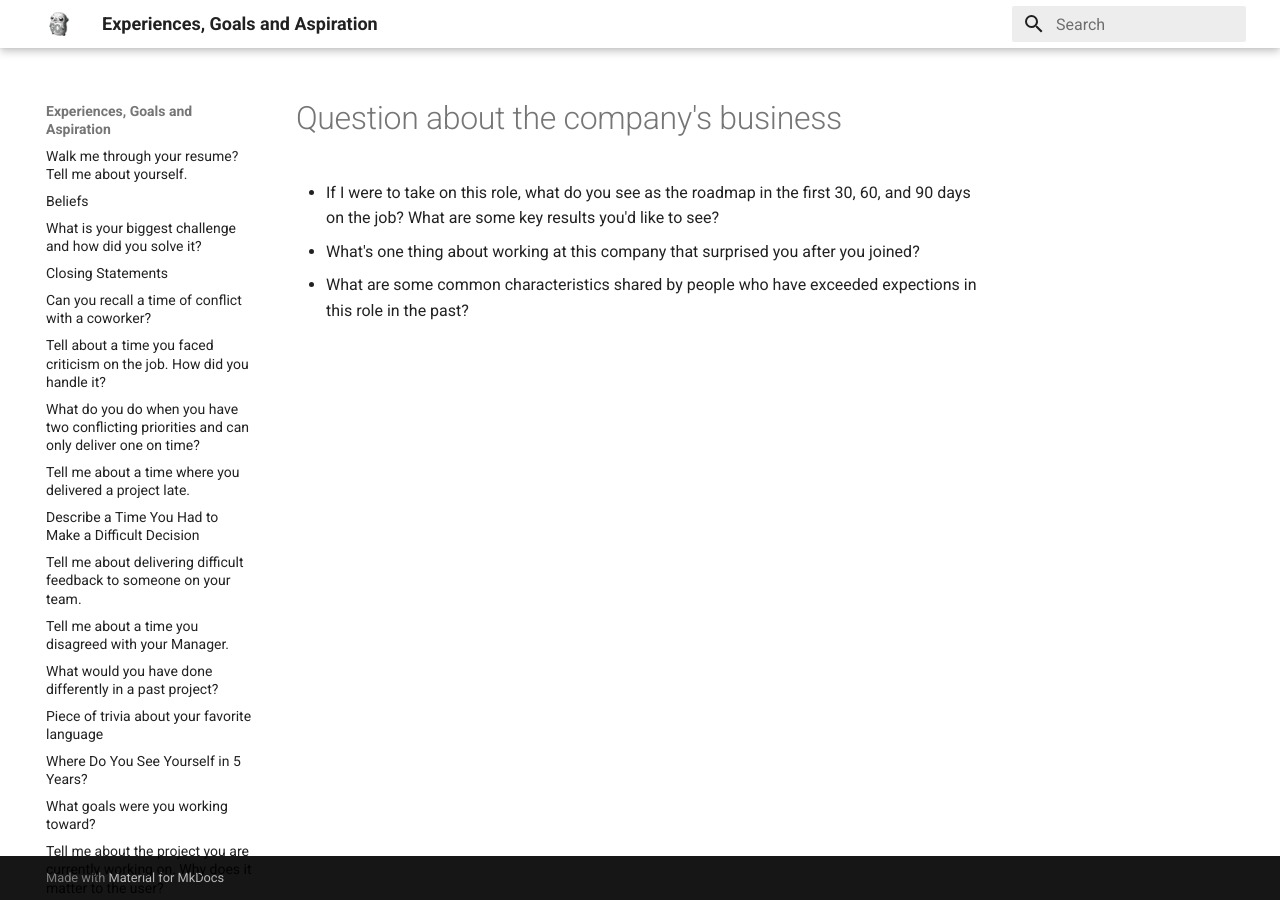
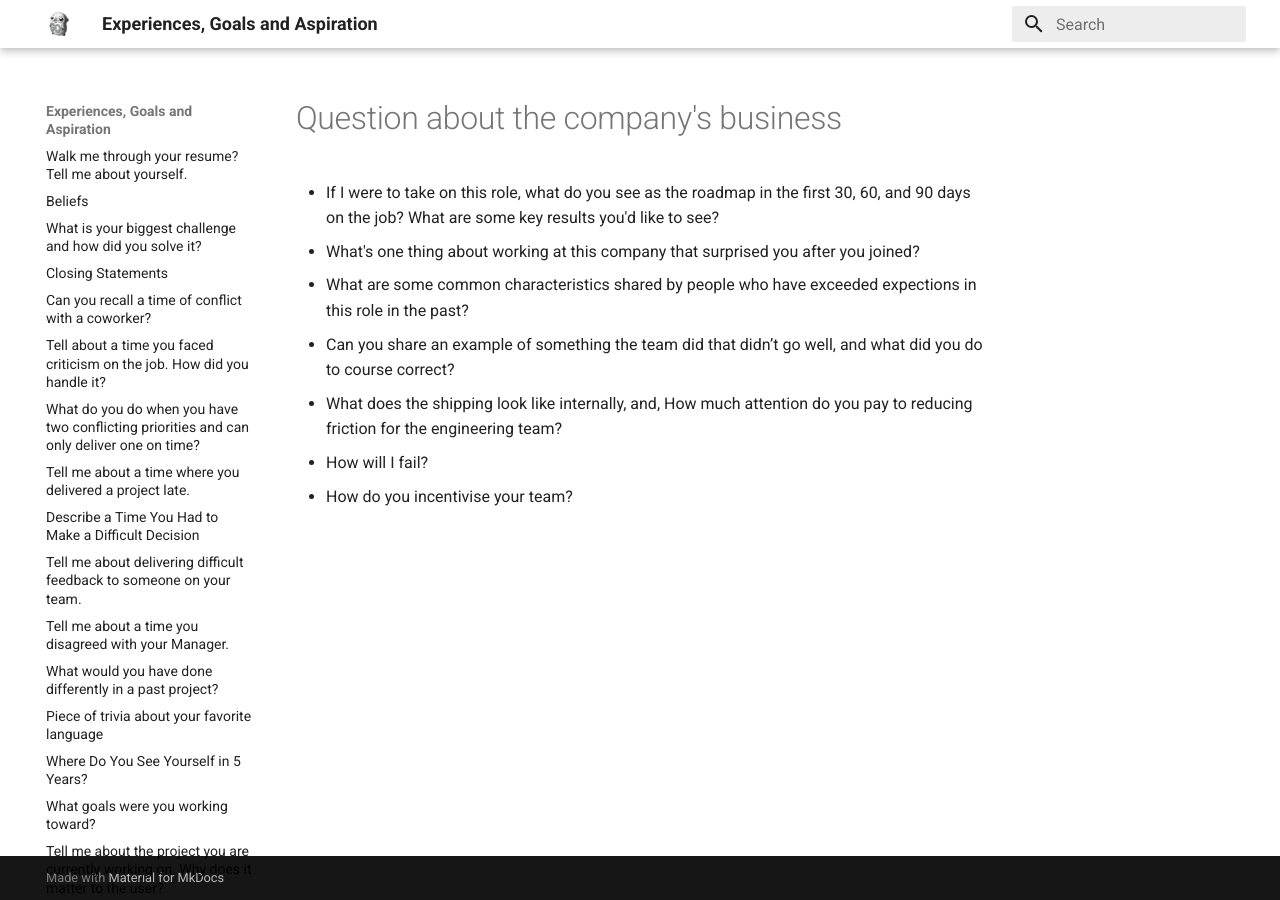
Before and after one commit to stashedUp/experiences, an MkDocs documentation site: the page built from docs/Questions.md, in a window 1280 px wide. Built offline with MkDocs 1.6.1 and Material for MkDocs 9.7.7, drawn with Linux system fonts in a browser that asks for light colours.

Commit message:
Update Questions.md

```diff
--- a/docs/Questions.md
+++ b/docs/Questions.md
@@ -3,3 +3,8 @@
 - If I were to take on this role, what do you see as the roadmap in the first 30, 60, and 90 days on the job? What are some key results you'd like to see?
 - What's one thing about working at this company that surprised you after you joined?
 - What are some common characteristics shared by people who have exceeded expections in this role in the past?
+
+- Can you share an example of something the team did that didn’t go well, and what did you do to course correct?
+- What does the shipping look like internally, and, How much attention do you pay to reducing friction for the engineering team?
+- How will I fail?
+- How do you incentivise your team?
```
